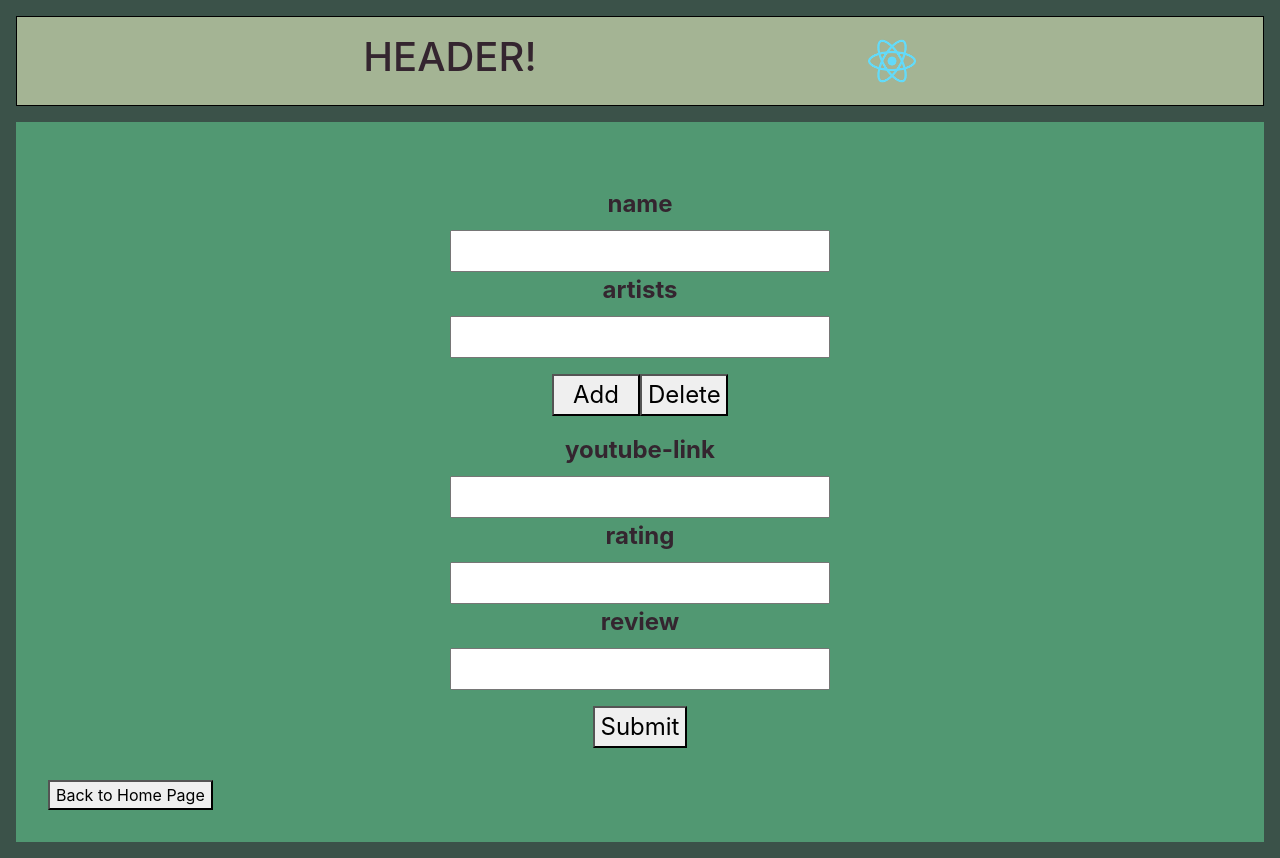
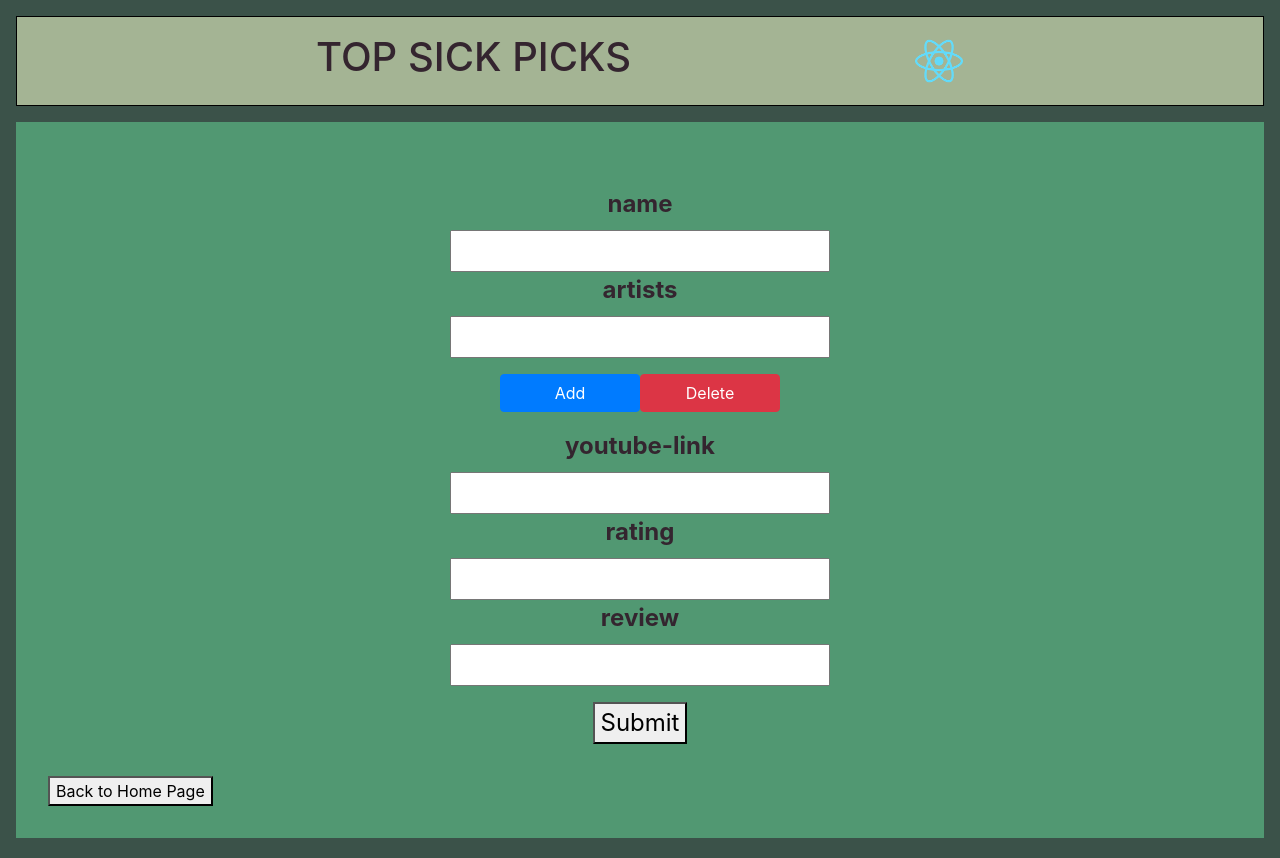
Before and after one commit to CloakingOcean/top-sick-picks-ui, a React (Create React App) app: page /api/songs/createSong in a window 1280 px wide. Built offline with nearby package versions, Linux system fonts and the light colour scheme.

Commit message:
Finished replacing some components

```diff
--- a/src/components/forms/CreateUpdateSong.scss
+++ b/src/components/forms/CreateUpdateSong.scss
@@ -33,8 +33,7 @@ form#resource-form {
 }
 
 .button-container {
-  //   display: flex;
-  width: 11rem;
+  width: 17.5rem;
   //   justify-content: space-between;
   margin-bottom: 1rem;
 }
--- a/src/components/forms/InputField.js
+++ b/src/components/forms/InputField.js
@@ -1,5 +1,6 @@
 import React from "react";
 
+import { Label } from "reactstrap";
 /**
  * Props:
  * name: The name of the input field.
@@ -27,7 +28,7 @@ function InputField({
 
   return (
     <>
-      {isArray && isArray !== undefined && <label htmlFor={name}>{name}</label>}
+      {isArray && isArray !== undefined && <Label htmlFor={name}>{name}</Label>}
       {isArray &&
         isArray !== undefined &&
         stateValue.map((resource, index) => {
@@ -51,7 +52,7 @@ function InputField({
 
       {!isArray && isArray !== undefined && (
         <>
-          <label htmlFor={name}>{name}</label>
+          <Label htmlFor={name}>{name}</Label>
           <input
             id={name}
             value={stateValue}
--- a/src/components/forms/ResourceForm.js
+++ b/src/components/forms/ResourceForm.js
@@ -2,6 +2,8 @@ import React from "react";
 
 import { Redirect } from "react-router-dom";
 import InputField from "./InputField";
+
+import { Form, Button } from "reactstrap";
 
 function ResourceForm({
   name,
@@ -68,7 +70,7 @@ function ResourceForm({
 
   return (
     <>
-      <form id="resource-form" onSubmit={onSubmit}>
+      <Form id="resource-form" onSubmit={onSubmit}>
         <InputField
           name="name"
           stateValue={name}
@@ -88,12 +90,12 @@ function ResourceForm({
         )}
 
         <div class="button-container">
-          <button type="button" onClick={addArtistInput}>
+          <Button color="primary" type="button" onClick={addArtistInput}>
             Add
-          </button>
-          <button type="button" onClick={deleteArtistInput}>
+          </Button>
+          <Button color="danger" type="button" onClick={deleteArtistInput}>
             Delete
-          </button>
+          </Button>
         </div>
 
         <InputField
@@ -120,7 +122,7 @@ function ResourceForm({
         <button type="submit" className="submit-button" onClick={onSubmit}>
           Submit
         </button>
-      </form>
+      </Form>
       <a href="/">
         <button>Back to Home Page</button>
       </a>
--- a/src/components/header/Header.js
+++ b/src/components/header/Header.js
@@ -5,7 +5,7 @@ import "./Header.scss";
 function Header() {
   return (
     <header id="page-header">
-      <h1>HEADER!</h1>
+      <h1>TOP SICK PICKS</h1>
       <img src="/logo192.png" width="50rem" height="50rem"></img>
     </header>
   );
```
